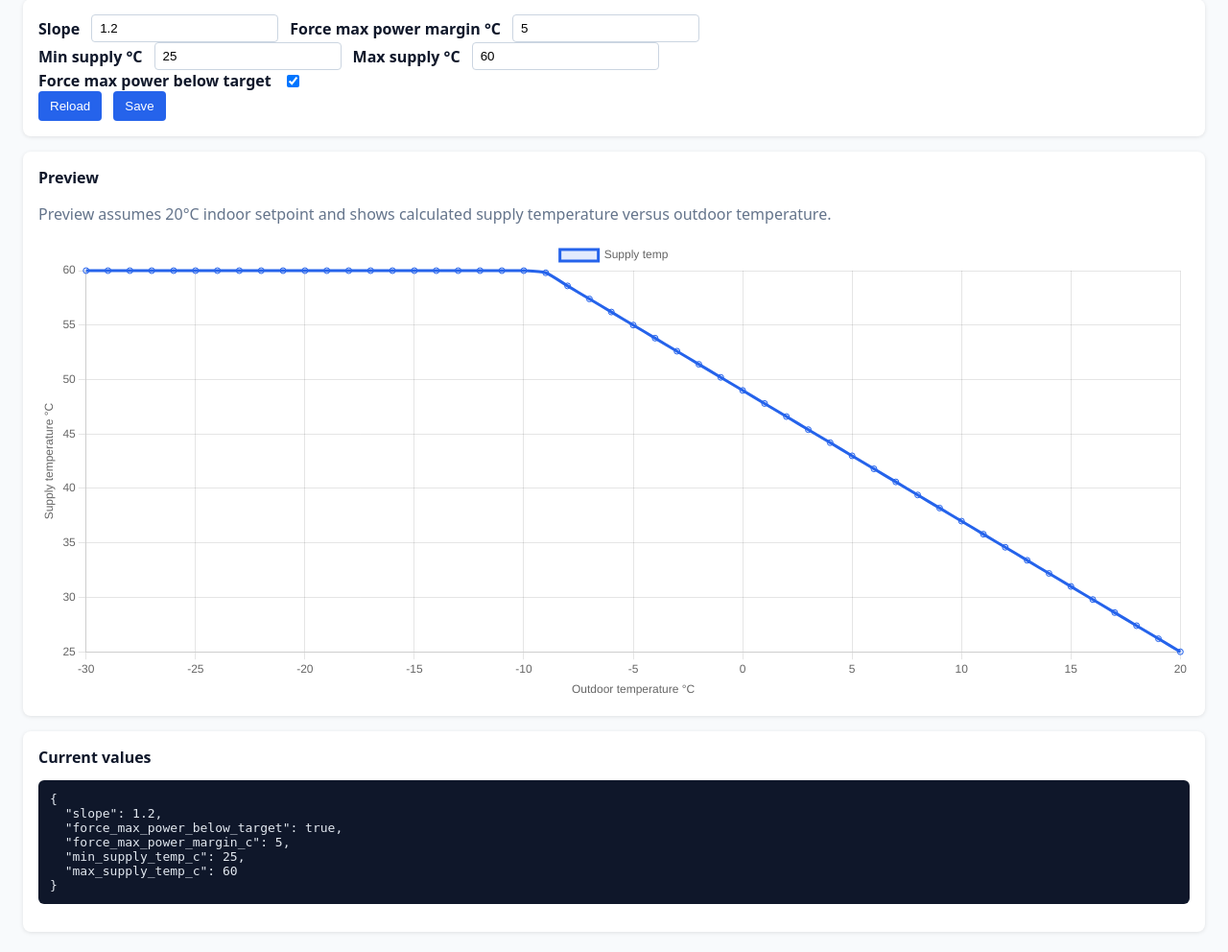
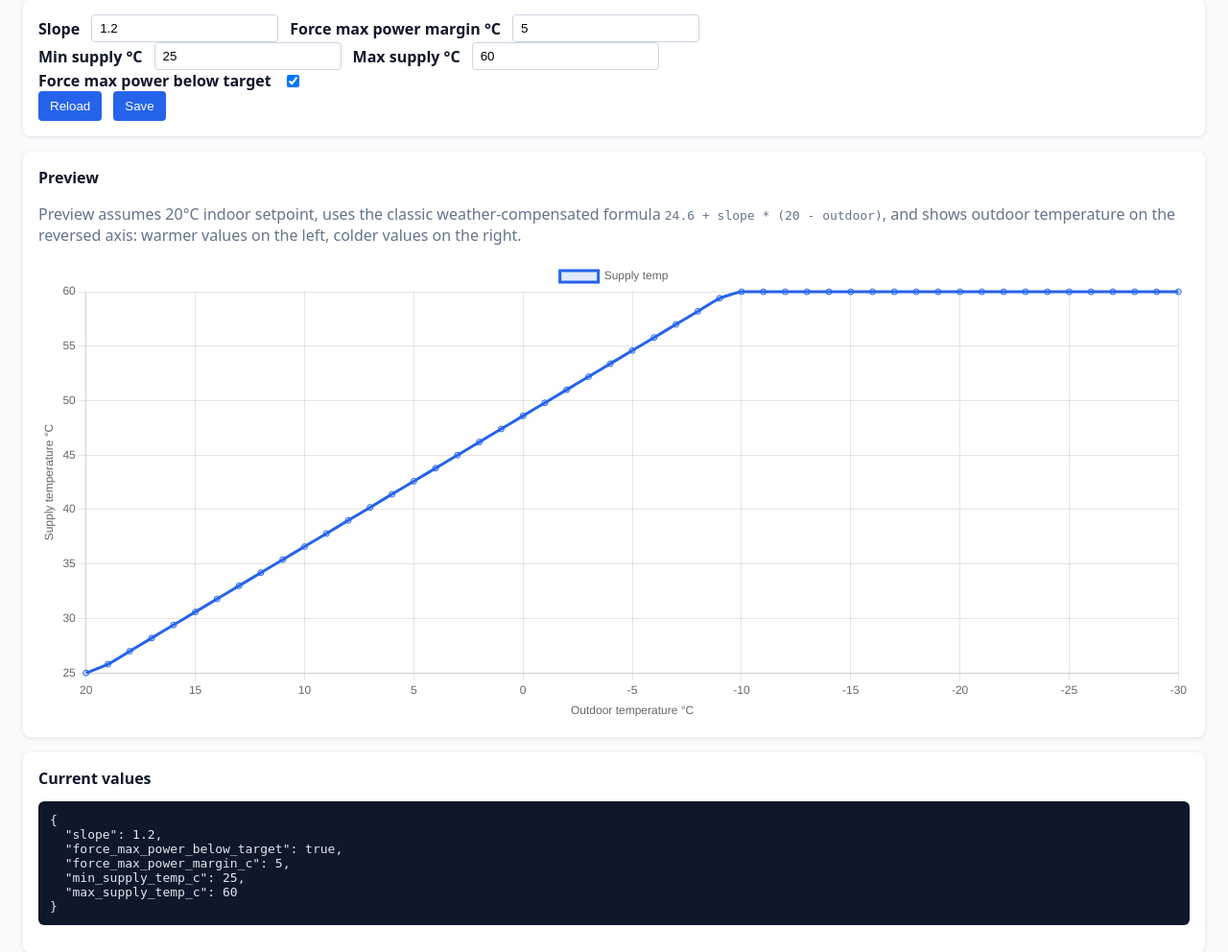
Before and after one commit to iaon/proof-of-heat, a FastAPI app: page /heating-curve in a window 1280 px wide. Shown: the part 127-1119 px from the top of the page at 96% size. Run offline with FastAPI, Linux system fonts and the light colour scheme.

Commit message:
add heating curve

```diff
--- a/proof_of_heat/static/js/heating_curve.js
+++ b/proof_of_heat/static/js/heating_curve.js
@@ -33,7 +33,7 @@ function applyFormData(data) {
 }
 
 function computeCurvePoint(outdoorTempC, data) {
-    const unclamped = data.min_supply_temp_c + (20 - outdoorTempC) * data.slope;
+    const unclamped = 24.6 + data.slope * (20 - outdoorTempC);
     return Math.min(data.max_supply_temp_c, Math.max(data.min_supply_temp_c, unclamped));
 }
 
@@ -69,6 +69,7 @@ function renderPreview() {
             scales: {
                 x: {
                     type: "linear",
+                    reverse: true,
                     title: { display: true, text: "Outdoor temperature °C" },
                 },
                 y: {
--- a/proof_of_heat/templates/heating_curve.html
+++ b/proof_of_heat/templates/heating_curve.html
@@ -41,7 +41,7 @@
 
     <div class="card">
         <strong>Preview</strong>
-        <p class="muted">Preview assumes 20°C indoor setpoint and shows calculated supply temperature versus outdoor temperature.</p>
+        <p class="muted">Preview assumes 20°C indoor setpoint, uses the classic weather-compensated formula <code>24.6 + slope * (20 - outdoor)</code>, and shows outdoor temperature on the reversed axis: warmer values on the left, colder values on the right.</p>
         <canvas id="heating-curve-chart" height="120"></canvas>
     </div>
 
```
